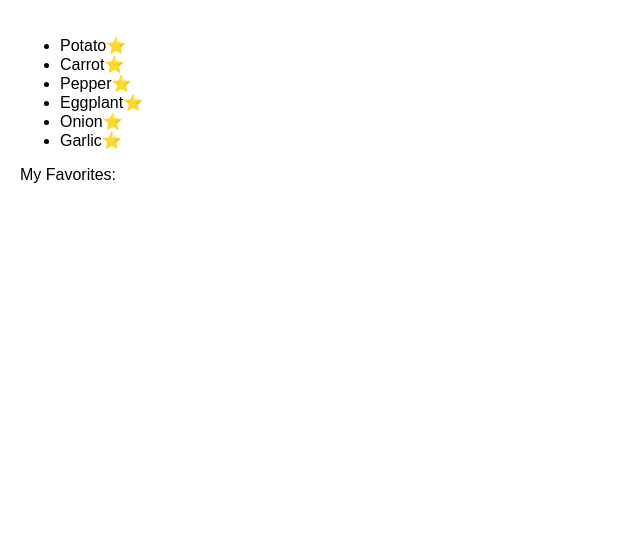
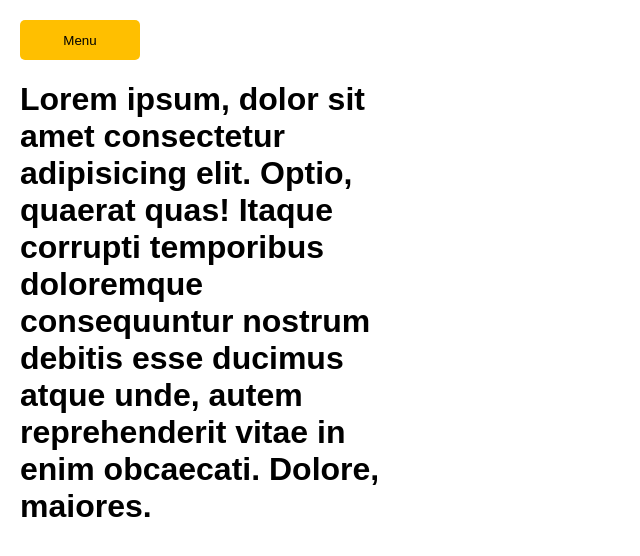
Before and after one commit to fidelman-study/react-transition-a-react-component-using-css-with-rtg, a React (Create React App) app: page / in a window 1280 px wide. Shown: the top 556 px of the page, without its empty margins (0-640 px from the left). Built offline with nearby package versions, Linux system fonts and the light colour scheme.

Commit message:
Transition between Pages with React Transition Group and React Router

```diff
--- /dev/null
+++ b/src/components/favorites.js
@@ -0,0 +1,11 @@
+import React from 'react';
+
+export default () => (
+  <h1>
+    Lorem ipsum, dolor sit amet consectetur adipisicing
+    elit. Optio, quaerat quas! Itaque corrupti
+    temporibus doloremque consequuntur nostrum debitis
+    esse ducimus atque unde, autem reprehenderit vitae
+    in enim obcaecati. Dolore, maiores.
+  </h1>
+);
--- /dev/null
+++ b/src/components/home.js
@@ -0,0 +1,11 @@
+import React from 'react';
+
+export default () => (
+  <h1>
+    Lorem ipsum, dolor sit amet consectetur adipisicing
+    elit. Optio, quaerat quas! Itaque corrupti
+    temporibus doloremque consequuntur nostrum debitis
+    esse ducimus atque unde, autem reprehenderit vitae
+    in enim obcaecati. Dolore, maiores.
+  </h1>
+);
--- /dev/null
+++ b/src/components/profile.js
@@ -0,0 +1,11 @@
+import React from 'react';
+
+export default () => (
+  <h1>
+    Lorem ipsum, dolor sit amet consectetur adipisicing
+    elit. Optio, quaerat quas! Itaque corrupti
+    temporibus doloremque consequuntur nostrum debitis
+    esse ducimus atque unde, autem reprehenderit vitae
+    in enim obcaecati. Dolore, maiores.
+  </h1>
+);
--- a/src/lesson.css
+++ b/src/lesson.css
@@ -93,3 +93,26 @@
   background-color: var(--toggler-bg-color);
   transition: all var(--timeout);
 }
+
+.swipe-container {
+  position: absolute;
+}
+
+.swipe-enter {
+  opacity: 0;
+  transform: translateX(-100%);
+}
+.swipe-enter-active {
+  opacity: 1;
+  transform: translateX(0%);
+  transition: all 500ms;
+}
+.swipe-exit {
+  opacity: 1;
+  transform: translateX(0%);
+}
+.swipe-exit-active {
+  opacity: 0;
+  transform: translateX(100%);
+  transition: all 500ms;
+}
--- a/src/lesson.js
+++ b/src/lesson.js
@@ -1,104 +1,118 @@
-import React from 'react';
-import uuid from 'uuid';
+import React, { Component } from 'react';
+import {
+  BrowserRouter as Router,
+  Route,
+  Switch,
+  Link,
+} from 'react-router-dom';
 import {
   CSSTransition,
   TransitionGroup,
 } from 'react-transition-group';
-import './index.css';
+import cx from 'classnames';
+import Home from './components/home';
+import Profile from './components/profile';
+import Favorites from './components/favorites';
+import './lesson.css';
 
-class App extends React.Component {
-  items = [
-    {
-      name: 'Potato',
-      id: uuid(),
-    },
-    {
-      name: 'Carrot',
-      id: uuid(),
-    },
-    {
-      name: 'Pepper',
-      id: uuid(),
-    },
-    {
-      name: 'Eggplant',
-      id: uuid(),
-    },
-    {
-      name: 'Onion',
-      id: uuid(),
-    },
-    {
-      name: 'Garlic',
-      id: uuid(),
-    },
-  ];
+class Base extends Component {
+  render() {
+    return (
+      <Router>
+        <Route component={App} />
+      </Router>
+    );
+  }
+}
 
+class App extends Component {
   state = {
-    favorites: [],
+    showBalloon: false,
+    highlightedMenuItem: false,
   };
 
-  toggleInFavorites = id => {
-    let favorites;
-    const isItemInFavorites = this.state.favorites.some(
-      favorite => favorite.id === id
-    );
-    if (isItemInFavorites) {
-      favorites = this.state.favorites.filter(
-        favorite => favorite.id !== id
-      );
-    } else {
-      favorites = [
-        ...this.state.favorites,
-        this.items.find(item => item.id === id),
-      ];
+  toggle = () => {
+    this.setState(prevState => ({
+      showBalloon: !prevState.showBalloon,
+    }));
+  };
+
+  toggleHighlightedMenuItem = () => {
+    this.setState(({ highlightedMenuItem }) => ({
+      highlightedMenuItem: !highlightedMenuItem,
+    }));
+  };
+
+  componentWillReceiveProps(nextProps) {
+    if (nextProps.location !== this.props.location) {
+      this.setState({ showBalloon: false });
     }
-
-    this.setState({ favorites });
-  };
+  }
 
   render() {
     return (
       <div className="container">
-        <ul className="ingredients">
-          {this.items.map(({ id, name }) => (
-            <li
-              key={id}
-              className="ingredient"
-              onClick={() =>
-                this.toggleInFavorites(id)
-              }
+        <button
+          className={cx('toggler', {
+            'toggler--active': this.state.showBalloon,
+          })}
+          onClick={this.toggle}
         >
-              {name}
-              <span className="star">
-                {this.state.favorites.some(
-                  favorite => favorite.id === id
-                )
-                  ? '🌟'
-                  : '⭐'}
-              </span>
+          Menu
+        </button>
+        <CSSTransition
+          in={this.state.showBalloon}
+          timeout={350}
+          classNames="balloon"
+          unmountOnExit
+          onEntered={this.toggleHighlightedMenuItem}
+          onExit={this.toggleHighlightedMenuItem}
+        >
+          <div className="menu">
+            <ul className="list">
+              <li className="list-item">
+                <Link to="/">Home</Link>
               </li>
-          ))}
+              <li className="list-item">
+                <Link to="/profile">Profile</Link>
+              </li>
+              <li className="list-item">
+                <Link to="/favorites">Favorites</Link>
+              </li>
+              <li className="list-item">Sign out</li>
             </ul>
-        <div className="favorites">
-          <p>My Favorites:</p>
-          <TransitionGroup component="ul">
-            {this.state.favorites.map(
-              ({ id, name }) => (
+          </div>
+        </CSSTransition>
+        <TransitionGroup>
           <CSSTransition
+            key={this.props.location.key}
+            classNames="swipe"
             timeout={500}
-                  classNames="fade"
-                  key={id}
           >
-                  <li className="favorite">{name}</li>
+            <div className="swipe-container">
+              <Switch>
+                <Route
+                  exact
+                  path="/"
+                  component={Home}
+                />
+                <Route
+                  exact
+                  path="/profile"
+                  component={Profile}
+                />
+                <Route
+                  exact
+                  path="/favorites"
+                  component={Favorites}
+                />
+              </Switch>
+            </div>
           </CSSTransition>
-              )
-            )}
         </TransitionGroup>
-        </div>
       </div>
     );
   }
 }
 
-export default App;
+export default Base;
```
Lines whose indentation alone changed are shown as unchanged.
